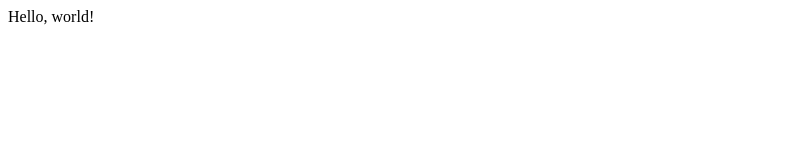
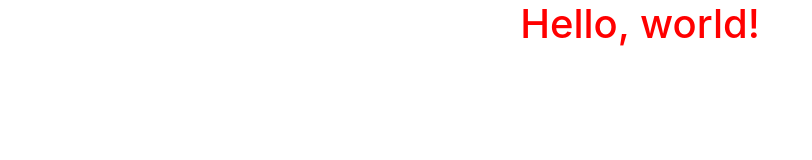
Before and after one commit to RyanStam/project0, a plain HTML site: page Homepage.html in a window 1280 px wide. Shown: the whole page, without its empty margins (0-812 px from the left). Drawn offline with nearby package versions, Linux system fonts and the light colour scheme; files whose address does not match are found by name.

Commit message:
Linked CSS/Sass

```diff
--- a/Homepage.html
+++ b/Homepage.html
@@ -1,9 +1,11 @@
 <!DOCTYPE html>
 <html>
     <head>
-        <title>My Webpage</title>
+        <title>Black Lives Matter</title>
+        <link rel="stylesheet" href="https://maxcdn.bootstrapcdn.com/bootstrap/4.0.0/css/bootstrap.min.css" integrity="sha384-Gn5384xqQ1aoWXA+058RXPxPg6fy4IWvTNh0E263XmFcJlSAwiGgFAW/dAiS6JXm" crossorigin="anonymous">
+        <link rel="stylesheet" href="C:\Users\stam__0fdwvop\csProjects\project0\style.css">
     </head>
     <body>
-        Hello, world!
+        <h1>Hello, world!</h1>
     </body>
 </html>
--- /dev/null
+++ b/style.scss
@@ -0,0 +1,4 @@
+h1 {
+  text-align: center;
+  color: red;
+}
```
Also changed, not shown: sass.css (added), style.css (added), 1 other file.
